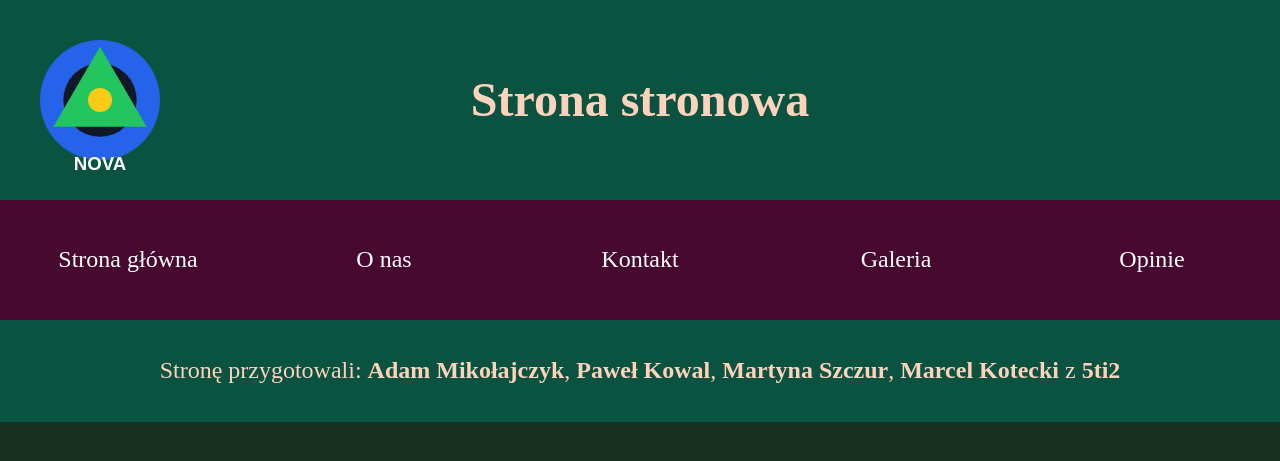
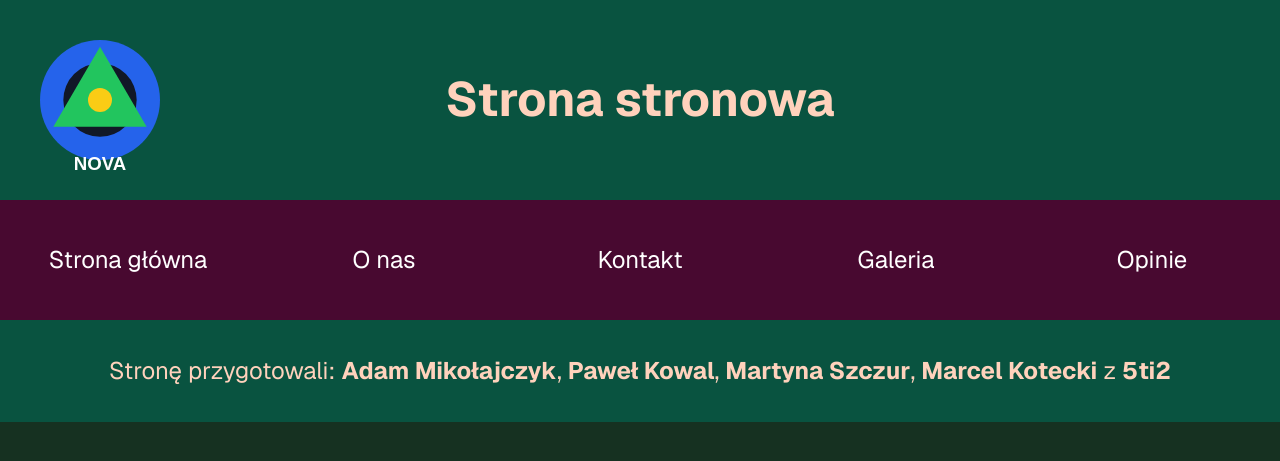
Before and after one commit to tukanog/rg_strona, a PHP site: page /boilerplate.php in a window 1280 px wide. Shown: the top 461 px of the page. Run offline with PHP 8.4, Linux system fonts and the light colour scheme.

Commit message:
Nowa czcionka

```diff
--- a/style.css
+++ b/style.css
@@ -2,6 +2,7 @@
     color: rgb(255, 210, 188);
     font-size: x-large;
     line-height: 1.4;
+    font-family: 'Geist', sans-serif;
 
     --color-deep-dark-green: #095340;
     --color-deep-sea-green: #163121;
@@ -68,3 +69,17 @@ footer {
     background-color: var(--color-deep-dark-green);
     padding: 10px 0 10px
 }
+
+@font-face {
+    font-family: "Geist";
+    src: url("assets/fonts/Geist-VariableFont_wght.ttf") format("truetype");
+    font-weight: 100 900;
+    font-style: normal;
+}
+
+@font-face {
+    font-family: "Geist";
+    src: url("assets/fonts/Geist-Italic-VariableFont_wght.ttf") format("truetype");
+    font-weight: 100 900;
+    font-style: italic;
+}
```
Also changed, not shown: assets/fonts/Geist-Italic-VariableFont_wght.ttf (added), assets/fonts/Geist-VariableFont_wght.ttf (added).
